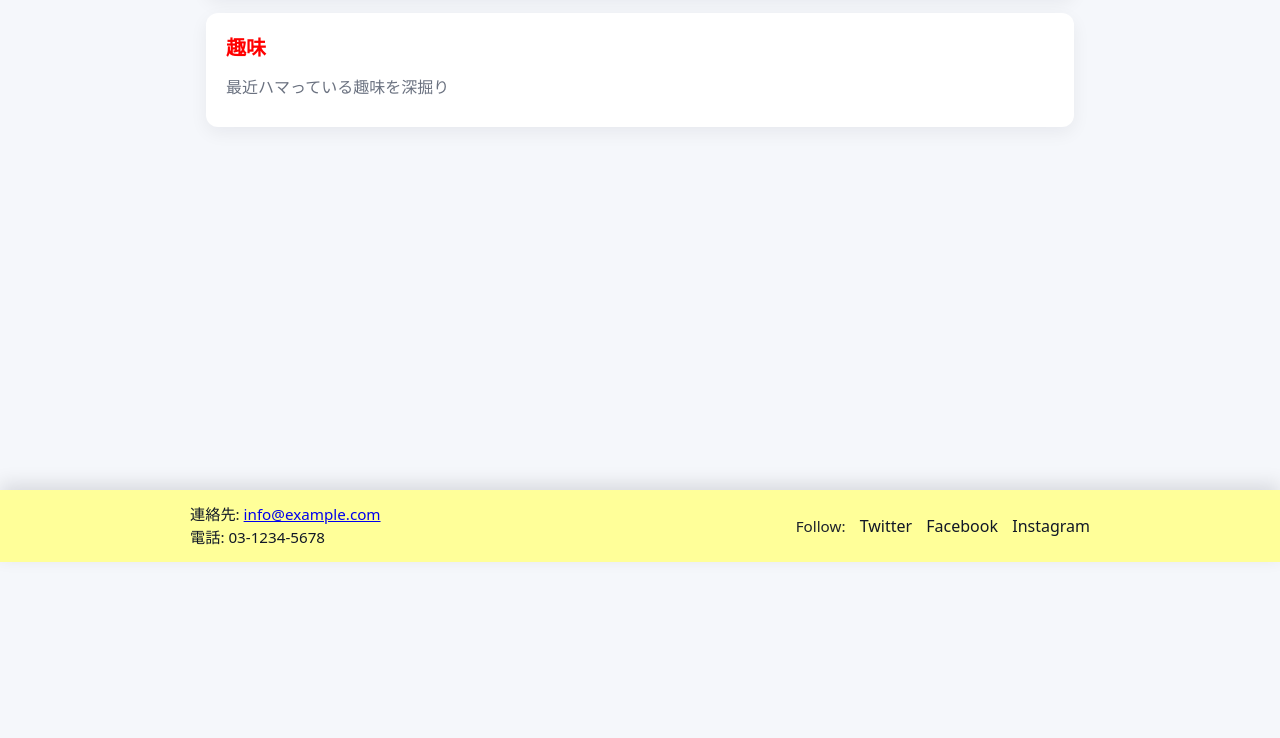
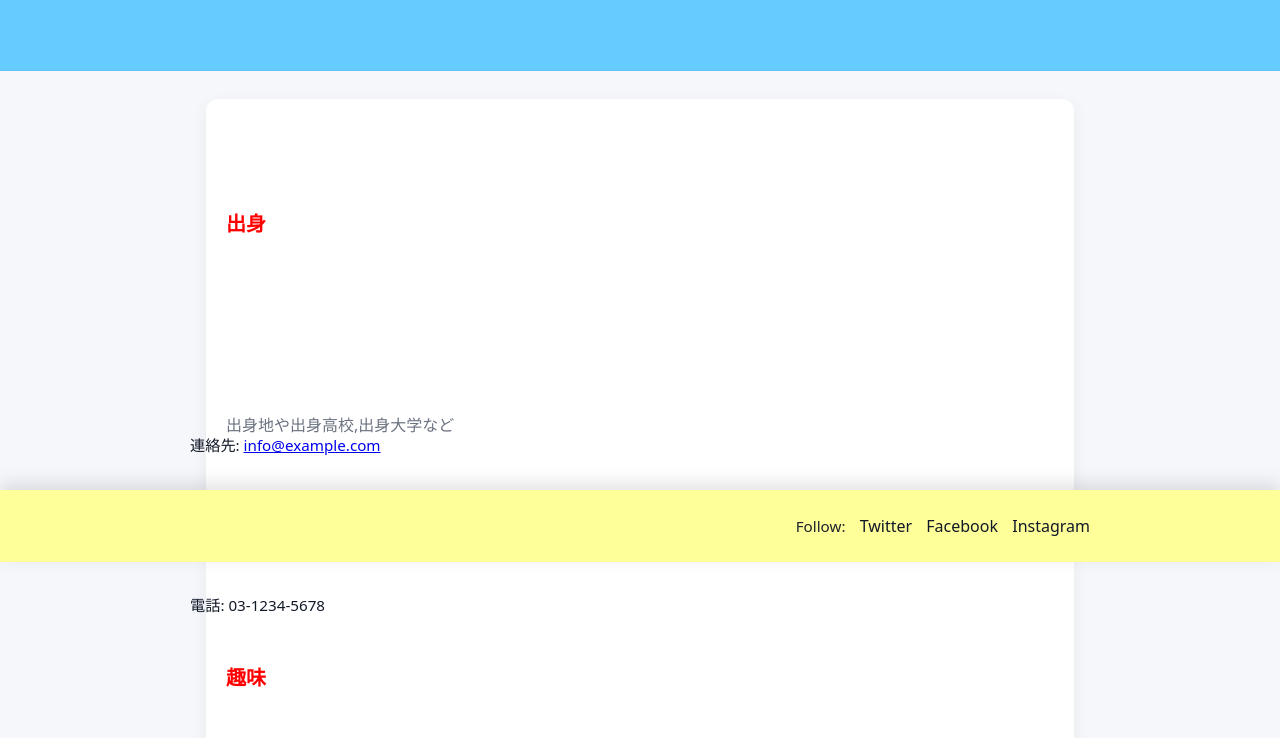
Before and after one commit to shimooki0913/aichikennminn, a plain HTML site: page index.html in a window 1280 px wide. Shown: the part 238-976 px from the top of the page. Before the commit the page ends 800 px from the top, so only its background shows below. Drawn offline with Linux system fonts and the light colour scheme.

Commit message:
Update index.html

```diff
--- a/index.html
+++ b/index.html
@@ -19,7 +19,7 @@
       background:var(--bg);
       color:#111827;
       padding-bottom:calc(var(--footer-height) + 16px);
-      line-height:1.5;
+      line-height:10.5;
     }
 
     header{
```
